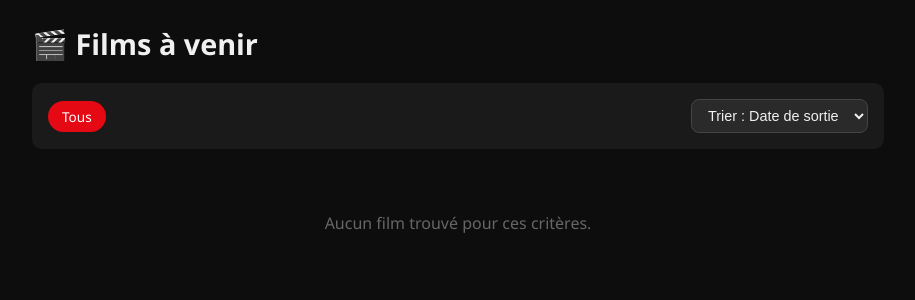
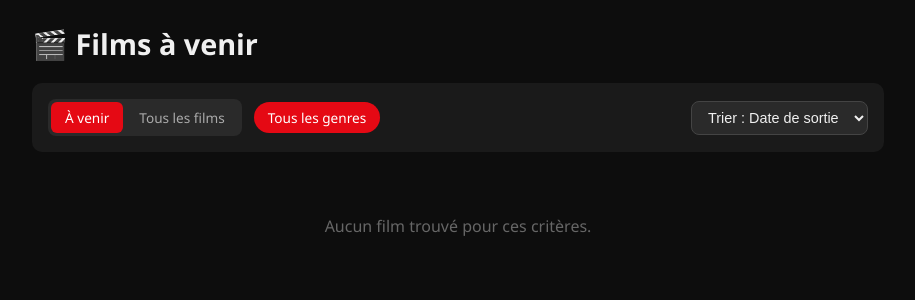
Before and after one commit to abarhub/favorite_movies, a Flask app: page /movies in a window 1280 px wide. Shown: the part 57-357 px from the top of the page, without its empty margins (182-1097 px from the left). Run offline with Flask 3, Linux system fonts and the light colour scheme.

Commit message:
Fenêtre élargie à 3 mois et toggle films passés/à venir
- fetch_movies() remplace fetch_upcoming_movies() : récupère 3 mois en arrière
  + 30 jours en avant, avec pagination complète (toutes les pages TMDB)
- /movies affiche par défaut les films à venir (release_date >= aujourd'hui)
- Toggle "À venir / Tous les films" dans la barre de filtres pour voir les anciens
- Les filtres genre et tri conservent le choix show= dans les URLs

Co-Authored-By: Claude Sonnet 4.6 <noreply@anthropic.com>

```diff
--- a/app.py
+++ b/app.py
@@ -1,10 +1,11 @@
 import json
+from datetime import date
 
 from flask import Flask, render_template, redirect, url_for, request
 
 from preferences import get_preference, load_preferences, save_preference
 from recommendations import get_recommendations
-from tmdb import fetch_genres, fetch_movie_credits, fetch_movie_trailer, fetch_upcoming_movies, get_poster_url
+from tmdb import fetch_genres, fetch_movie_credits, fetch_movie_trailer, fetch_movies, get_poster_url
 
 app = Flask(__name__)
 
@@ -16,11 +17,19 @@ def index():
 
 @app.route("/movies")
 def movies():
-    all_movies = fetch_upcoming_movies()
+    all_movies = fetch_movies()
     genres_map = fetch_genres()
+    today = date.today().isoformat()
 
-    # Genres présents dans la liste actuelle, triés alphabétiquement
-    genre_ids_in_use = {g for m in all_movies for g in m.get("genre_ids", [])}
+    # Filtre passé / à venir
+    show = request.args.get("show", "upcoming")
+    if show == "upcoming":
+        display_movies = [m for m in all_movies if m.get("release_date", "") >= today]
+    else:
+        display_movies = all_movies
+
+    # Genres présents dans la sélection courante, triés alphabétiquement
+    genre_ids_in_use = {g for m in display_movies for g in m.get("genre_ids", [])}
     available_genres = sorted(
         [(gid, genres_map.get(gid, str(gid))) for gid in genre_ids_in_use],
         key=lambda x: x[1],
@@ -28,9 +37,9 @@ def movies():
 
     # Filtre par genre
     active_genre = request.args.get("genre", type=int)
-    filtered = all_movies
+    filtered = display_movies
     if active_genre:
-        filtered = [m for m in all_movies if active_genre in m.get("genre_ids", [])]
+        filtered = [m for m in display_movies if active_genre in m.get("genre_ids", [])]
 
     # Tri
     sort = request.args.get("sort", "release_date")
@@ -46,6 +55,7 @@ def movies():
         available_genres=available_genres,
         active_genre=active_genre,
         sort=sort,
+        show=show,
         get_preference=get_preference,
         get_poster_url=get_poster_url,
         get_credits=fetch_movie_credits,
@@ -74,7 +84,7 @@ def trailer(movie_id):
 
 @app.route("/recommendations")
 def recommendations():
-    all_movies = fetch_upcoming_movies()
+    all_movies = fetch_movies()
     preferences = load_preferences()
     genres_map = fetch_genres()
 
--- a/static/style.css
+++ b/static/style.css
@@ -74,6 +74,31 @@ body {
   padding: 16px;
   background: #1a1a1a;
   border-radius: 10px;
+}
+
+/* Toggle à venir / tous */
+.show-toggle {
+  display: flex;
+  background: #2a2a2a;
+  border-radius: 8px;
+  padding: 3px;
+  gap: 2px;
+  flex-shrink: 0;
+}
+
+.toggle-btn {
+  padding: 6px 14px;
+  border-radius: 6px;
+  color: #aaa;
+  text-decoration: none;
+  font-size: 0.85rem;
+  transition: background 0.2s, color 0.2s;
+  white-space: nowrap;
+}
+
+.toggle-btn.active {
+  background: #e50914;
+  color: #fff;
 }
 
 .genre-filters {
--- a/templates/movies.html
+++ b/templates/movies.html
@@ -16,17 +16,24 @@
     <h1 class="page-title">🎬 Films à venir</h1>
 
     <div class="filter-bar">
+      <div class="show-toggle">
+        <a href="?show=upcoming{% if active_genre %}&genre={{ active_genre }}{% endif %}&sort={{ sort }}"
+           class="toggle-btn {% if show == 'upcoming' %}active{% endif %}">À venir</a>
+        <a href="?show=all{% if active_genre %}&genre={{ active_genre }}{% endif %}&sort={{ sort }}"
+           class="toggle-btn {% if show == 'all' %}active{% endif %}">Tous les films</a>
+      </div>
+
       <div class="genre-filters">
-        <a href="?sort={{ sort }}"
-           class="genre-btn {% if not active_genre %}active{% endif %}">Tous</a>
+        <a href="?show={{ show }}&sort={{ sort }}"
+           class="genre-btn {% if not active_genre %}active{% endif %}">Tous les genres</a>
         {% for gid, gname in available_genres %}
-          <a href="?genre={{ gid }}&sort={{ sort }}"
+          <a href="?show={{ show }}&genre={{ gid }}&sort={{ sort }}"
              class="genre-btn {% if active_genre == gid %}active{% endif %}">{{ gname }}</a>
         {% endfor %}
       </div>
 
       <select class="sort-select"
-              onchange="window.location='?{% if active_genre %}genre={{ active_genre }}&{% endif %}sort='+this.value">
+              onchange="window.location='?show={{ show }}{% if active_genre %}&genre={{ active_genre }}{% endif %}&sort='+this.value">
         <option value="release_date"  {% if sort == 'release_date'  %}selected{% endif %}>Trier : Date de sortie</option>
         <option value="vote_average"  {% if sort == 'vote_average'  %}selected{% endif %}>Trier : Note</option>
         <option value="popularity"    {% if sort == 'popularity'    %}selected{% endif %}>Trier : Popularité</option>
--- a/tmdb.py
+++ b/tmdb.py
@@ -13,13 +13,14 @@ IMAGE_BASE_URL = "https://image.tmdb.org/t/p/w500"
 _movies_cache = None
 
 
-def fetch_upcoming_movies(days=30):
+def fetch_movies(days_back=90, days_ahead=30):
     global _movies_cache
     if _movies_cache is not None:
         return _movies_cache
 
     today = date.today()
-    end_date = today + timedelta(days=days)
+    start_date = today - timedelta(days=days_back)
+    end_date = today + timedelta(days=days_ahead)
 
     params = {
         "api_key": API_KEY,
@@ -27,13 +28,22 @@ def fetch_upcoming_movies(days=30):
         "region": "FR",
         "sort_by": "release_date.asc",
         "with_release_type": "3",
-        "release_date.gte": today.isoformat(),
+        "release_date.gte": start_date.isoformat(),
         "release_date.lte": end_date.isoformat(),
+        "page": 1,
     }
 
-    r = requests.get(f"{BASE_URL}/discover/movie", params=params)
-    r.raise_for_status()
-    _movies_cache = r.json().get("results", [])
+    all_results = []
+    while True:
+        r = requests.get(f"{BASE_URL}/discover/movie", params=params)
+        r.raise_for_status()
+        data = r.json()
+        all_results.extend(data.get("results", []))
+        if params["page"] >= data.get("total_pages", 1):
+            break
+        params["page"] += 1
+
+    _movies_cache = all_results
     return _movies_cache
 
 
```
